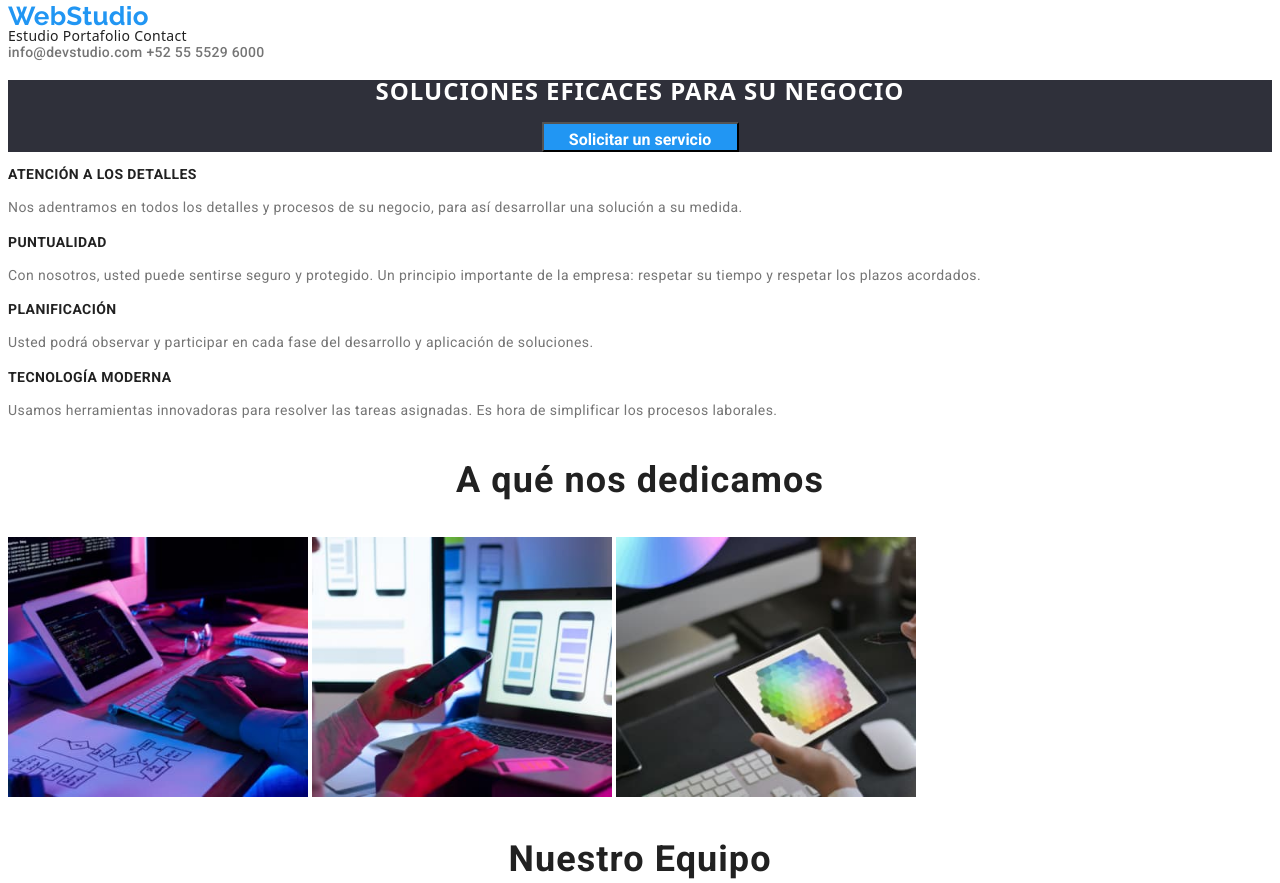
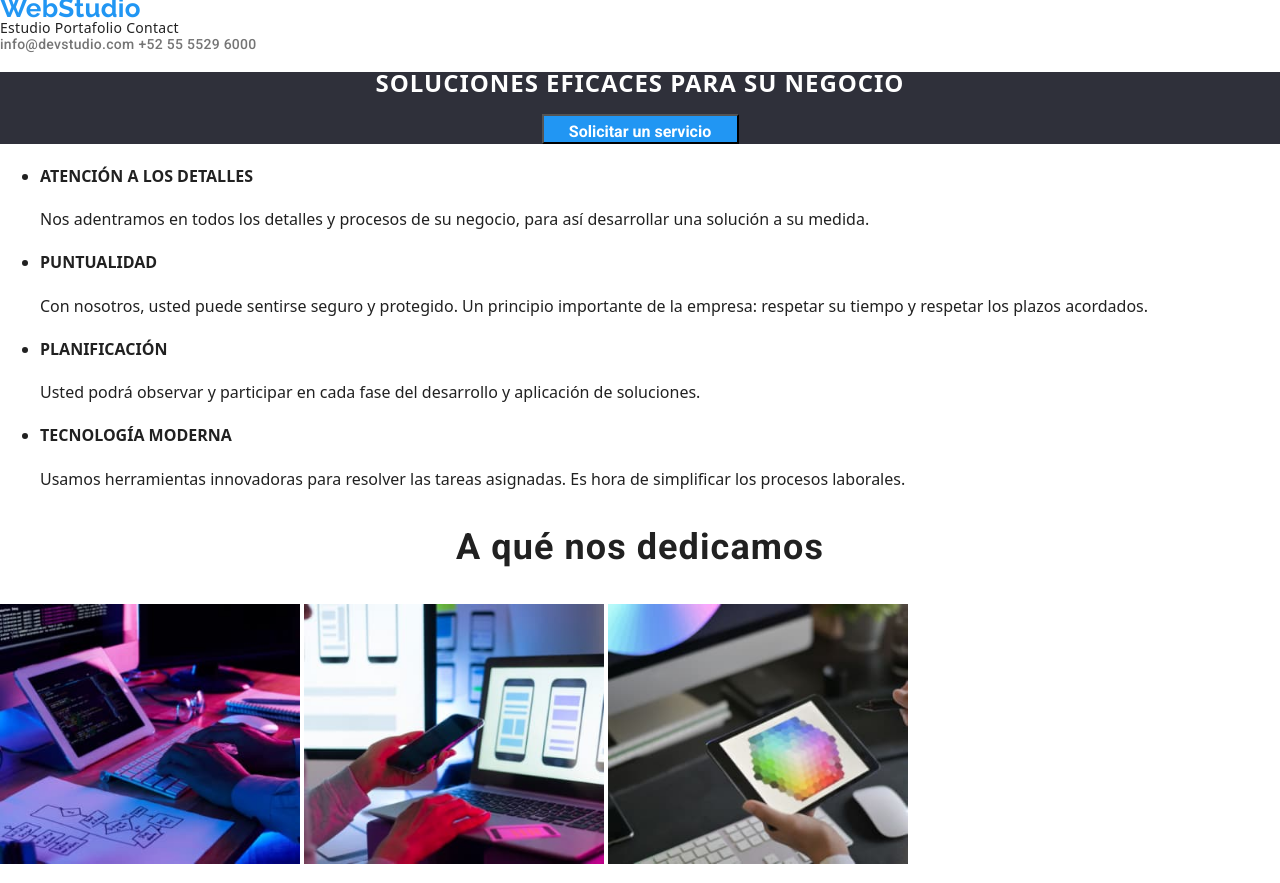
Before and after one commit to oojeda918/goit-markup-hw-02, a plain HTML site: page index.html in a window 1280 px wide. Shown: the top 883 px of the page. Drawn offline with Linux system fonts and the light colour scheme.

Commit message:
Correccion de html tarea2

```diff
--- a/css/styles.css
+++ b/css/styles.css
@@ -2,8 +2,8 @@
 body {
   font-family: system-ui, -apple-system, BlinkMacSystemFont, "Segoe UI", Roboto,
     Oxygen, Ubuntu, Cantarell, "Open Sans", "Helvetica Neue", sans-serif;
-
   color: #212121;
+  margin: 0px;
 }
 
 .header {
--- a/index.html
+++ b/index.html
@@ -35,32 +35,42 @@
 
     <section>
       <div>
-        <p class="tittlequalities">ATENCIÓN A LOS DETALLES</p>
-        <p class="textqualities">
+
+        <ul>
+          <li>
+            <h4>ATENCIÓN A LOS DETALLES</h4>
+            <p>
               Nos adentramos en todos los detalles y procesos de su negocio, para
               así desarrollar una solución a su medida.
             </p>
-
-        <p class="tittlequalities">PUNTUALIDAD</p>
-        <p class="textqualities">
+          </li>
+          <li>
+            <h4>PUNTUALIDAD</h4>
+            <p>
               Con nosotros, usted puede sentirse seguro y protegido. Un principio
               importante de la empresa: respetar su tiempo y respetar los plazos
               acordados.
             </p>
-
-        <p class="tittlequalities">PLANIFICACIÓN</p>
-        <p class="textqualities">
+          </li>
+          <li>
+            <h4>PLANIFICACIÓN</h4>
+            <p>
               Usted podrá observar y participar en cada fase del desarrollo y
               aplicación de soluciones.
             </p>
-
-        <p class="tittlequalities">TECNOLOGÍA MODERNA</p>
-        <p class="textqualities">
+          </li>
+          <li>
+            <h4>TECNOLOGÍA MODERNA</h4>
+            <p>
               Usamos herramientas innovadoras para resolver las tareas asignadas.
               Es hora de simplificar los procesos laborales.
             </p>
+          </li>
+        </ul>
       </div>
+    </section>
 
+    <section>
       <p class="tittleservices">A qué nos dedicamos</p>
 
       <img src="images/servicio1.jpg" alt="Servicio de maquetado" width="300" />
@@ -108,12 +118,14 @@
       Calz. Ticomán 500, Ciudad de<br />
       México, CDMX, México<br />
 
-      <div>
+      <ul>
+        <li><a class="contactfooter" href="mailto:info@example.com">info@example.com</a><br /></li>
+        <li><a class="contactfooter" href="tel:+525555296000 ">+52 55 5529 6000</a></li>
 
 
-      <a class="contactfooter" href="mailto:info@example.com">info@example.com</a><br />
-      <a class="contactfooter" href="tel:+525555296000 ">+52 55 5529 6000</a>
-      </div>
+
+
+      </ul>
     </address>
   </footer>
 </body>
```
Lines whose indentation alone changed are shown as unchanged.
